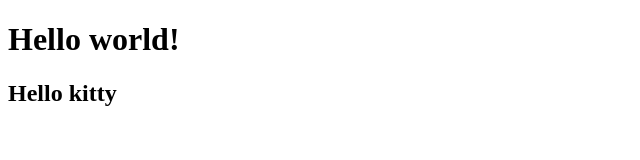
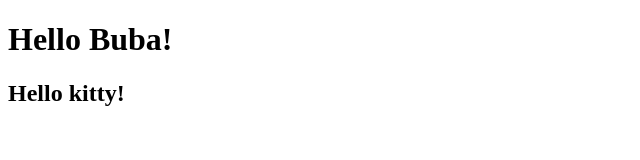
Before and after one commit to PRAYMUS/new-repo, a plain HTML site: page index.html in a window 1280 px wide. Shown: the full height of the page, 0-640 px from the left. Drawn offline with Linux system fonts and the light colour scheme.

Commit message:
new commit

```diff
--- a/index.html
+++ b/index.html
@@ -3,10 +3,10 @@
 <head>
     <meta charset="UTF-8">
     <meta name="viewport" content="width=device-width, initial-scale=1.0">
-    <title>Document</title>
+    <title>New git project</title>
 </head>
 <body>
-    <h1>Hello world!</h1>
-    <h2>Hello kitty</h2>
+    <h1>Hello Buba!</h1>
+    <h2>Hello kitty!</h2>
 </body>
 </html>
```
